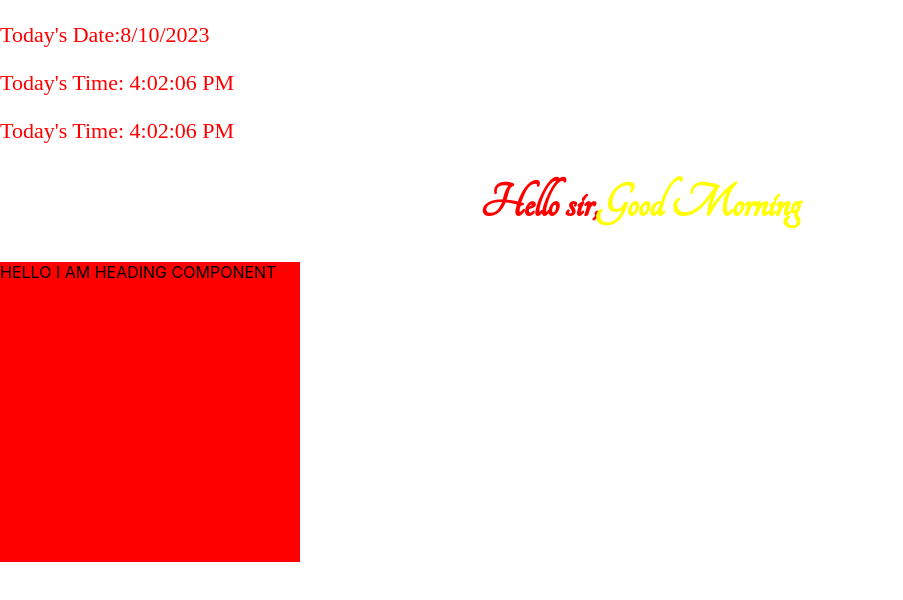
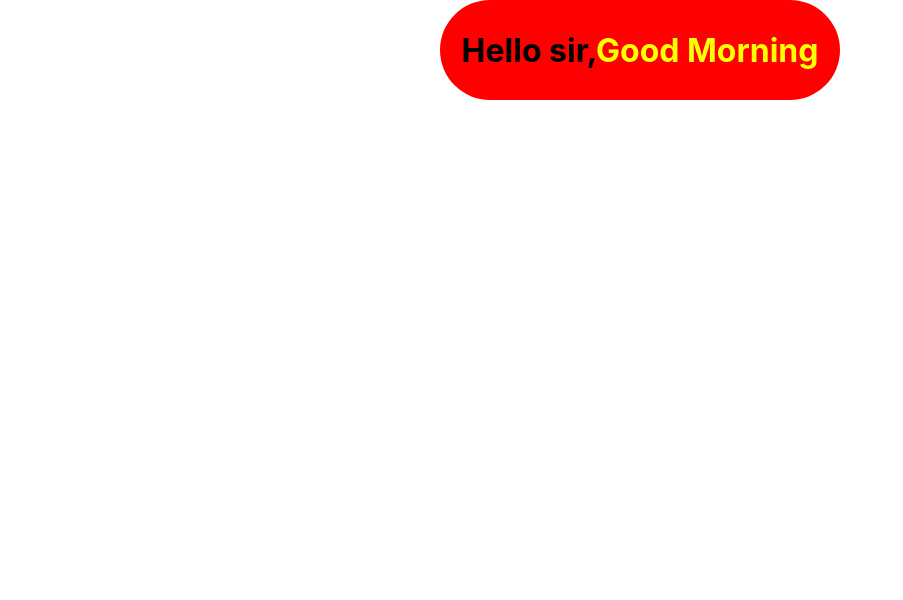
Before and after one commit to Shubham138g/Html, a React (Create React App) app in the folder react/react-app/: page / in a window 1280 px wide. Shown: the top 600 px of the page, without its empty margins (0-903 px from the left). Built offline with nearby package versions, Linux system fonts and the light colour scheme.

Commit message:
adding Greet component

```diff
--- a/react/react-app/src/App.css
+++ b/react/react-app/src/App.css
@@ -1,18 +1,24 @@
-.h1 {
-  color: red;
-  font-family: "Tangerine", serif;
-  font-size: 50px;
-  text-align: center;
-}
 .p {
   color: red;
   font-family: "Borel", cursive;
   font-size: 22px;
 }
 
-.heading{
-  width: 300px;
-  height: 300px;
+.header {
+  display: flex;
+  justify-content: center;
+  align-items: center;
+}
+
+.head {
+  width: 400px;
+  height: 100px;
   background-color: red;
+  border-radius: 50px;
+  display: flex;
+  justify-content: center;
+  align-items: center;
+}
+.h1 {
   color: black;
 }
--- a/react/react-app/src/App.js
+++ b/react/react-app/src/App.js
@@ -1,24 +1,16 @@
 import './App.css';
-import Heading from './Component/Heading';
+// import Heading from './Component/Heading';
 import Greet from './Component/Greet';
+// import Date from './Component/Date';
 
 
-const date = new Date().toLocaleDateString();
-const time = new Date().toLocaleTimeString();
 
 
 
 function App() {
   return (
     <>
-      <p className="p">{`Today's Date:${date}`}</p>
-      <p className="p">{`Today's Time: ${time}`}</p>
-      <p className="p">{`Today's Time: ${time}`}</p>
       <Greet />
-      <Heading />
-
-
-      {/* <h1 className="h1"> Hello sir,<span style={cssStyle}>{greet}</span></h1> */}
     </>
   );
 }
--- /dev/null
+++ b/react/react-app/src/Component/Date.jsx
@@ -0,0 +1,14 @@
+import React from "react";
+
+export default function Date() {
+  const date = new Date().toLocaleDateString();
+  const time = new Date().toLocaleTimeString();
+
+  return (
+    <>
+      <p className="p">{`Today's Date:${date}`}</p>
+      <p className="p">{`Today's Time: ${time}`}</p>
+      <p className="p">{`Today's Time: ${time}`}</p>
+    </>
+  );
+}
--- a/react/react-app/src/Component/Greet.jsx
+++ b/react/react-app/src/Component/Greet.jsx
@@ -20,10 +20,16 @@ export default function Greet() {
   }
   return (
     <>
-      <h1 className="h1">
+    <div className="header">
+<div className="head">
+    <h1 className="h1">
         {" "}
         Hello sir,<span style={cssStyle}>{greet}</span>
       </h1>
+    </div>
+    </div>
+
+
     </>
   );
 }
```
